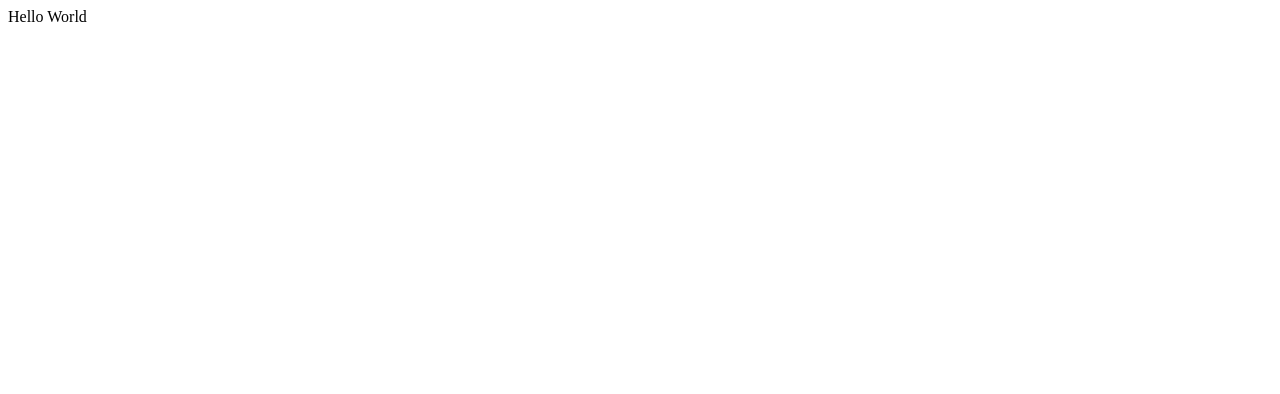
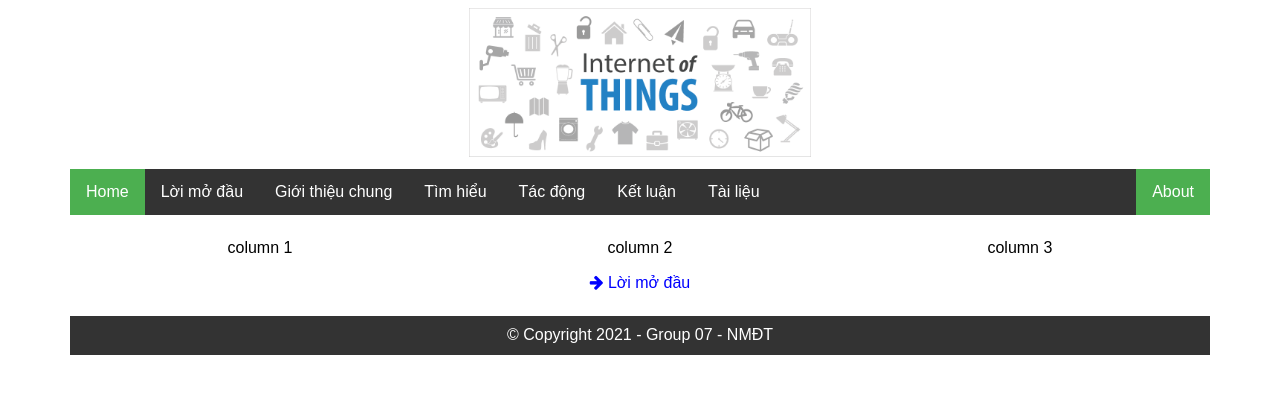
Before and after one commit to hoangduydangle97/NMDT_G07_HK201, a plain HTML site: page index.html in a window 1280 px wide. Drawn offline with Linux system fonts and the light colour scheme.

Commit message:
update index.html, style.css; create images, script.js, loi-mo-dau.html

```diff
--- a/css/style.css
+++ b/css/style.css
@@ -3,3 +3,173 @@
 * Author: Dang Le Hoang Duy
 * Date create: 27/01/2021
 */
+
+html {
+    font-family: sans-serif;
+    line-height: 1.15;
+    -webkit-text-size-adjust: 100%;
+    -webkit-tap-highlight-color: transparent
+}
+
+.container {
+    width: 100%;
+    padding-right: 15px;
+    padding-left: 15px;
+    margin-right: auto;
+    margin-left: auto
+}
+
+.mt-2 {
+    margin-top: .5rem;
+}
+
+.mt-3 {
+    margin-top: 1rem;
+}
+
+.mt-4 {
+    margin-top: 1.5rem;
+}
+
+.prev-next:link {
+    text-decoration: none;
+    color: blue;
+}
+
+.prev-next:hover {
+    text-decoration: underline;
+    color: red;
+}
+
+.col-4, .col-6 {
+    float: left;
+    width: 33.33%;
+}
+
+.col-4 {
+    width: 33.33%;
+}
+
+.col-6 {
+    width: 50%;
+}
+
+.row:after {
+    margin-right: -15px;
+    margin-left: -15px;
+    content: "";
+    display: block;
+    clear: both;
+}
+
+.text-center {
+    text-align: center;
+}
+
+.text-justify {
+    text-align: justify;
+}
+
+.font-large {
+    font-size: large;
+}
+
+.menu-icon-line {
+    width: 35px;
+    height: 5px;
+    background-color: black;
+}
+
+.sticky {
+    position: -webkit-sticky; /* Safari */
+    position: sticky;
+    top: 0;
+}
+
+.footer {
+    background-color: #333;
+    padding-top: 10px;
+    padding-bottom: 10px;
+    color: white;
+}
+
+.nav {
+    list-style-type: none;
+    margin: 0;
+    padding: 0;
+    overflow: hidden;
+    background-color: #333;
+}
+
+.nav-item {
+    float: left;
+}
+
+.nav-item a {
+    display: block;
+    color: white;
+    text-align: center;
+    padding: 14px 16px;
+    text-decoration: none;
+}
+
+.nav-item:not(:first-child) {
+    display: none;
+}
+
+.nav.responsive .nav-item {
+    float: none;
+    display: block;
+}
+
+.nav-item a:hover {
+    background-color: red;
+}
+
+#menu-icon {
+    display: block;
+}
+
+#close-icon {
+    display: none;
+}
+
+.active {
+    background-color: #4CAF50;
+}
+
+@media screen and (min-width: 576px) {
+    .container {
+        max-width: 540px
+    }
+}
+
+@media screen and (min-width: 768px) {
+    .container {
+        max-width: 720px
+    }
+}
+
+@media screen and (min-width: 992px) {
+    .container {
+        max-width: 960px
+    }
+
+    .nav-item:not(:first-child) {
+        display: block;
+    }
+
+    .nav-item a:hover {
+        background-color: red;
+    }
+
+    #menu-icon, #close-icon {
+        display: none;
+    }
+}
+
+@media screen and (min-width: 1200px) {
+    .container {
+        max-width: 1140px
+    }
+}
--- a/index.html
+++ b/index.html
@@ -1,12 +1,66 @@
+<!--
+* This is index.html
+* Author: Dang Le Hoang Duy
+* Date create: 27/01/2021
+-->
+
 <!DOCTYPE html>
 <html>
     <head>
         <title>Intenet of Things - Group 07</title>
         <meta charset="utf-8">
+        <link rel="stylesheet" href="./css/style.css" type="text/css">
+        <link rel="stylesheet" href="https://cdnjs.cloudflare.com/ajax/libs/font-awesome/4.7.0/css/font-awesome.min.css">
     </head>
     <body>
-        <div>
-            Hello World
+        <div class="container">
+            <div class="text-center">
+                <img src="./images/iot-logo.jpg" alt="iot-logo" width="30%" height="30%">
+            </div>
         </div>
+        <div class="container mt-2">
+            <ul class="nav" id="nav-bar">
+                <li class="nav-item"><a class="active" href="#">Home</a></li>
+                <li class="nav-item"><a href="./loi-mo-dau.html">Lời mở đầu</a></li>
+                <li class="nav-item"><a href="#">Giới thiệu chung</a></li>
+                <li class="nav-item"><a href="#">Tìm hiểu</a></li>
+                <li class="nav-item"><a href="#">Tác động</a></li>
+                <li class="nav-item"><a href="#">Kết luận</a></li>
+                <li class="nav-item"><a href="#">Tài liệu</a></li>
+                <li class="nav-item" id="about" style="float:right"><a class="active" href="#">About</a></li>
+                <li class="nav-item text-center" id="menu-icon" style="float: right;">
+                    <a href="javascript:void(0);" onclick="showNav()">
+                        <i class="fa fa-bars"></i>
+                    </a>
+                </li>
+                <li class="nav-item" id="close-icon"><a href="javascript:void(0);" onclick="hideNav()">&times; Close</a></li>
+            </ul>
+        </div>
+        <div class="container mt-4">
+            <div class="row">
+                <div class="col-4">
+                    <div class="text-center">column 1</div>
+                </div>
+                <div class="col-4">
+                    <div class="text-center">column 2</div>
+                </div>
+                <div class="col-4">
+                    <div class="text-center">column 3</div>
+                </div>
+            </div>
+        </div>
+        <div class="container mt-3">
+            <div class="text-center">
+                <a href="./loi-mo-dau.html" class="prev-next">
+                    <i class="fa fa-arrow-right"></i>
+                    Lời mở đầu
+                </a>
+            </div>
+        </div>
+        <div class="container mt-4">
+            <div class="text-center footer">&copy; Copyright 2021 - Group 07 - NMĐT</div>
+        </div>
+
+        <script src="./js/script.js"></script>
     </body>
 </html>
--- /dev/null
+++ b/js/script.js
@@ -0,0 +1,27 @@
+/*
+* This is script.js
+* Author: Dang Le Hoang Duy
+* Date create: 27/01/2021
+*/
+
+function showNav(){
+    let menu_icon = document.getElementById('menu-icon');
+    menu_icon.style.display = 'none';
+    let close_icon = document.getElementById('close-icon');
+    close_icon.style.display = 'block';
+    let about = document.getElementById('about');
+    about.style.float = 'none';
+    let nav = document.getElementById('nav-bar');
+    nav.className += ' responsive';
+}
+
+function hideNav(){
+    let menu_icon = document.getElementById('menu-icon');
+    menu_icon.style.display = 'block';
+    let close_icon = document.getElementById('close-icon');
+    close_icon.style.display = 'none';
+    let about = document.getElementById('about');
+    about.style.float = 'right';
+    let nav = document.getElementById('nav-bar');
+    nav.className = 'nav';
+}
```
Also changed, not shown: loi-mo-dau.html (added, +85 -0 lines), images/iot-logo.jpg (added), images/iot.jpg (added).
